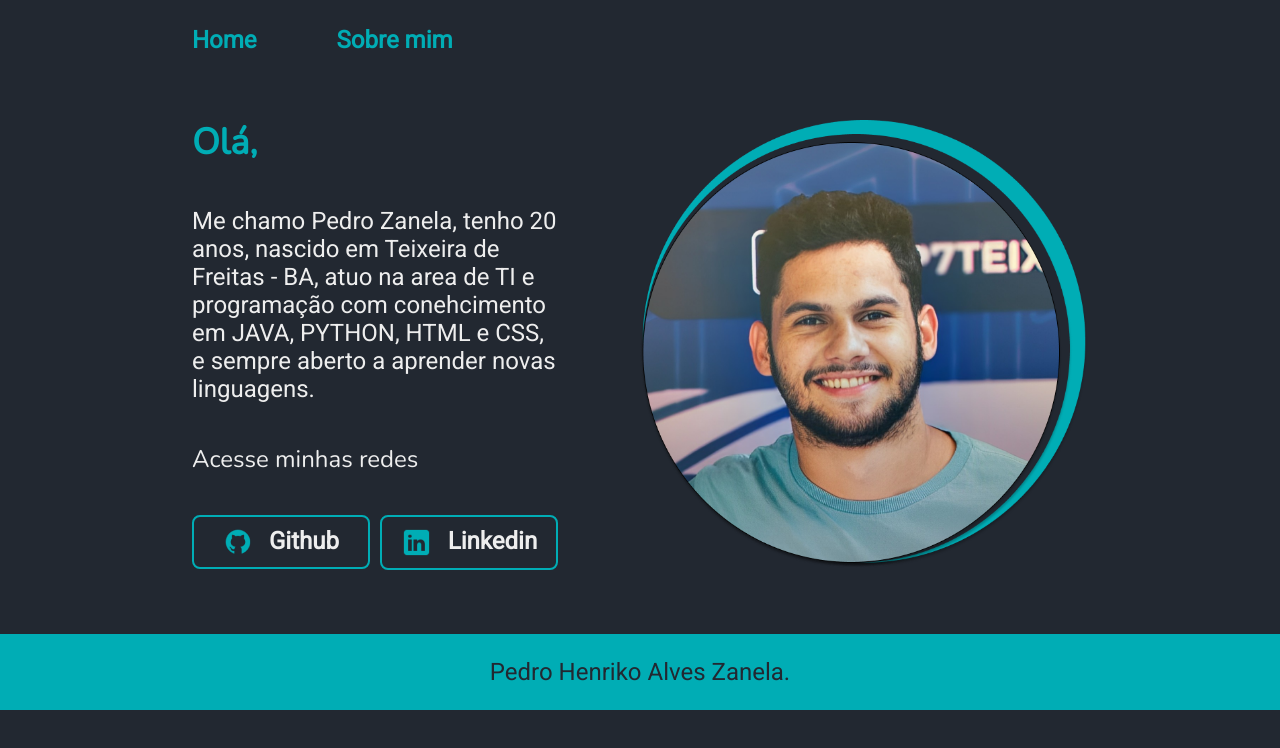
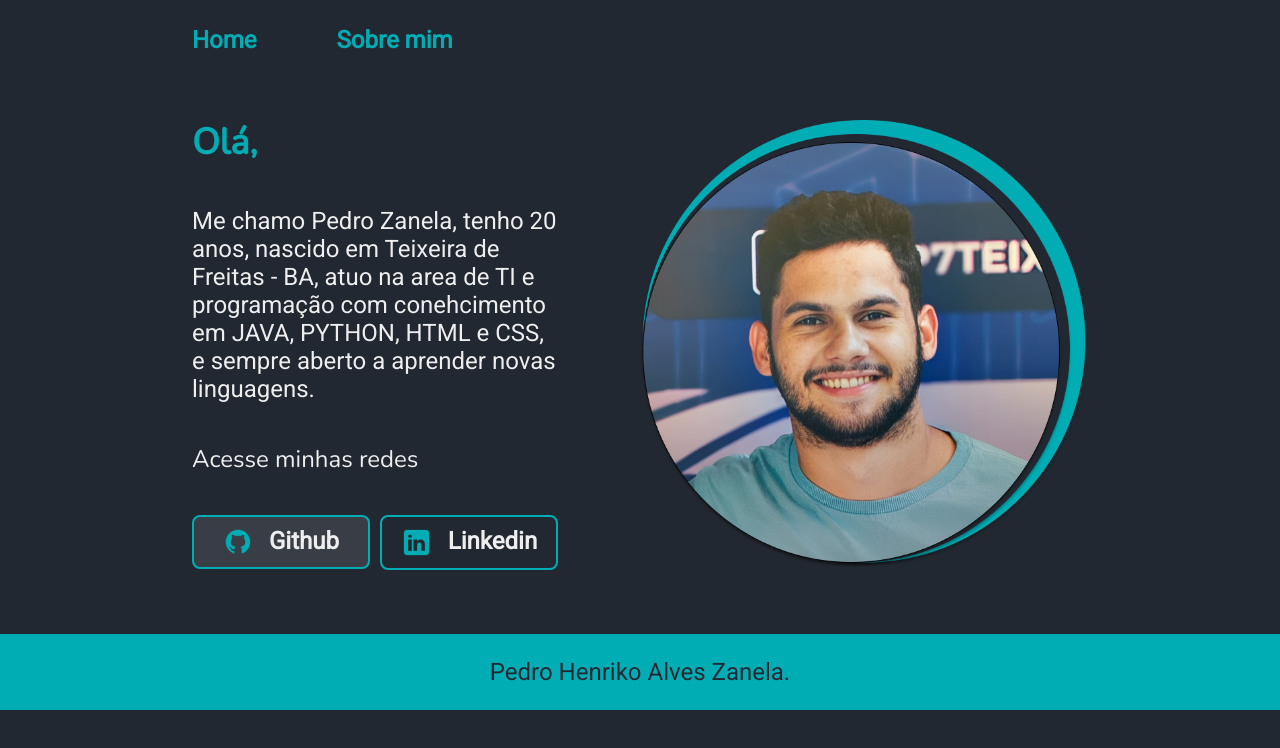
Before and after one commit to PedroHAZanela/portifolio-html-css, a plain HTML site: page index.html in a window 1280 px wide. In both pictures the pointer is over the link "Github". Drawn offline with nearby package versions, Linux system fonts and the light colour scheme.

Commit message:
Add files via upload

```diff
--- a/styles/style.css
+++ b/styles/style.css
@@ -62,7 +62,7 @@ body{
 
 .apresentacao__links{
     display: flex;
-    flex-direction:;
+    flex-direction:row;
     justify-content: space-between;
     align-items: center;
     gap: 10px;
@@ -87,8 +87,8 @@ body{
     color: var(--cor-dois);
     font-family: var(--fonte-dois);
 }
-.apresentacao__links__link:hover{
-    background-color: #272727;
+.apresentacao__links__navegacao:hover{
+    background-color: var(--cor-quatro);
 }
 .apresentacao__img{
     width: 50%;
```
